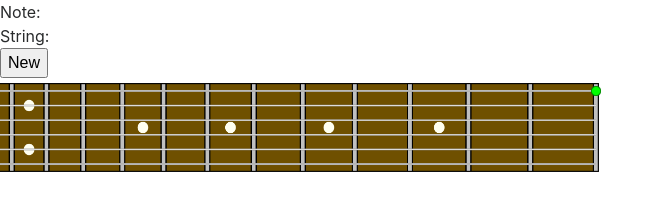
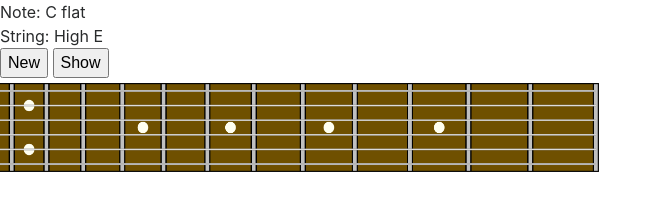
Before and after one commit to nawoods/fretboardshuffle, a plain HTML site: page index.html in a window 1280 px wide. Both pictures are taken after a click on the button "New". Shown: the whole page, without its empty margins (0-664 px from the left). Drawn offline with nearby package versions, Linux system fonts and the light colour scheme.

Commit message:
fretboard indicator now works

```diff
--- a/index.html
+++ b/index.html
@@ -16,7 +16,10 @@
   <body>
     <div id="note">Note:</div>
     <div id="string">String:</div>
-    <div><button id="newnote">New</button></div>
+    <div>
+      <button id="newnote">New</button>
+      <button id="dottoggle">Show</button>
+    </div>
     <div id="fretparent">
       <img id="fretboard" src="fretboard.png" />
       <img id="greendot" src="dot.png" />
--- a/script.js
+++ b/script.js
@@ -1,5 +1,6 @@
 function newNote() {
-  noteNames = { 0:  ["C", "B sharp"],
+  var noteNames = {
+    0:  ["C", "B sharp"],
     1:  ["C sharp", "D flat"],
     2:  ["D", "D"],
     3:  ["D sharp", "E flat"],
@@ -12,39 +13,81 @@ function newNote() {
     10: ["A sharp", "B flat"],
     11: ["B", "C flat"]
   };
-  stringNames = { 1: ["High E"],
+  var stringNames = {
+    1: ["High E"],
     2: ["B"],
     3: ["G"],
     4: ["D"],
     5: ["A"],
     6: ["Low E"]
   };
-  dotLocsX = { 0:  "591px";
-  	       1:  "525px";
-               2:  "473px";
-               3:  "414px";
-               4:  "359px";
-               5:  "306px";
-               6:  "257px";
-               7:  "211px";
-               8:  "168px";
-               9:  "126px";
-               10: "87px";
+  var stringNotes = {
+    1: 4,
+    2: 11,
+    3: 7,
+    4: 2,
+    5: 9,
+    6: 4
+  };
+  var dotLocsX = {
+    0:  "591px",
+    1:  "535px",
+    2:  "473px",
+    3:  "414px",
+    4:  "359px",
+    5:  "306px",
+    6:  "257px",
+    7:  "211px",
+    8:  "168px",
+    9:  "126px",
+    10: "87px",
     11: "50px"
   };
-  dotLocsY = { 1: "81px";
-	       2: "67px";
-	       3: "52px";
-	       4: "37px";
-	       5: "22px";
-	       6: "8px";
+  var dotLocsY = {
+    1: "81px",
+    2: "67px",
+    3: "52px",
+    4: "37px",
+    5: "22px",
+    6: "8px"
+  };
 
-  note = Math.floor(Math.random() * 12);
-  string = Math.floor(Math.random() * 6) + 1;
+  var note = Math.floor(Math.random() * 12);
+  console.log(note);
+  var string = Math.floor(Math.random() * 6) + 1;
+  console.log(string);
+  console.log(stringNotes[string]);
+  var fret = (note - stringNotes[string]) % 12;
+  if (fret < 0) { fret = fret + 12 };
+  console.log(fret);
+  var dotLocX = dotLocsX[fret];
+  var dotLocY = dotLocsY[string];
+
   $("#note").html("Note: " + noteNames[note][Math.floor(Math.random() * 2)]);
   $("#string").html("String: " + stringNames[string]);
-}
+
+  $("#greendot").css("opacity", 0);
+  $("#greendot").css("left", dotLocX);
+  $("#greendot").css("top", dotLocY);
+};
 
 $(document).ready(function() {
-  $("#newnote").on("click", newNote);
+  var dotVisibility = 0;
+  $("#newnote").on("click", function() {
+    dotVisibility = 0;
+    $("#dottoggle").html("Show");
+    newNote();
   });
+  $("#dottoggle").on("click", function() {
+    if (dotVisibility === 1) {
+      dotVisibility = 0;
+      $("#greendot").css("opacity", 0);
+      $("#dottoggle").html("Show");
+    } else {
+      dotVisibility = 1;
+      $("#greendot").css("opacity", 1);
+      $("#dottoggle").html("Hide");
+    };
+  });
+
+});
--- a/style.css
+++ b/style.css
@@ -10,6 +10,7 @@
 	left: 591px;
 	top: 8px;
 	position: absolute;
+	opacity: 0;
 }
 
 #fretboard {
```
Lines whose indentation alone changed are shown as unchanged.
